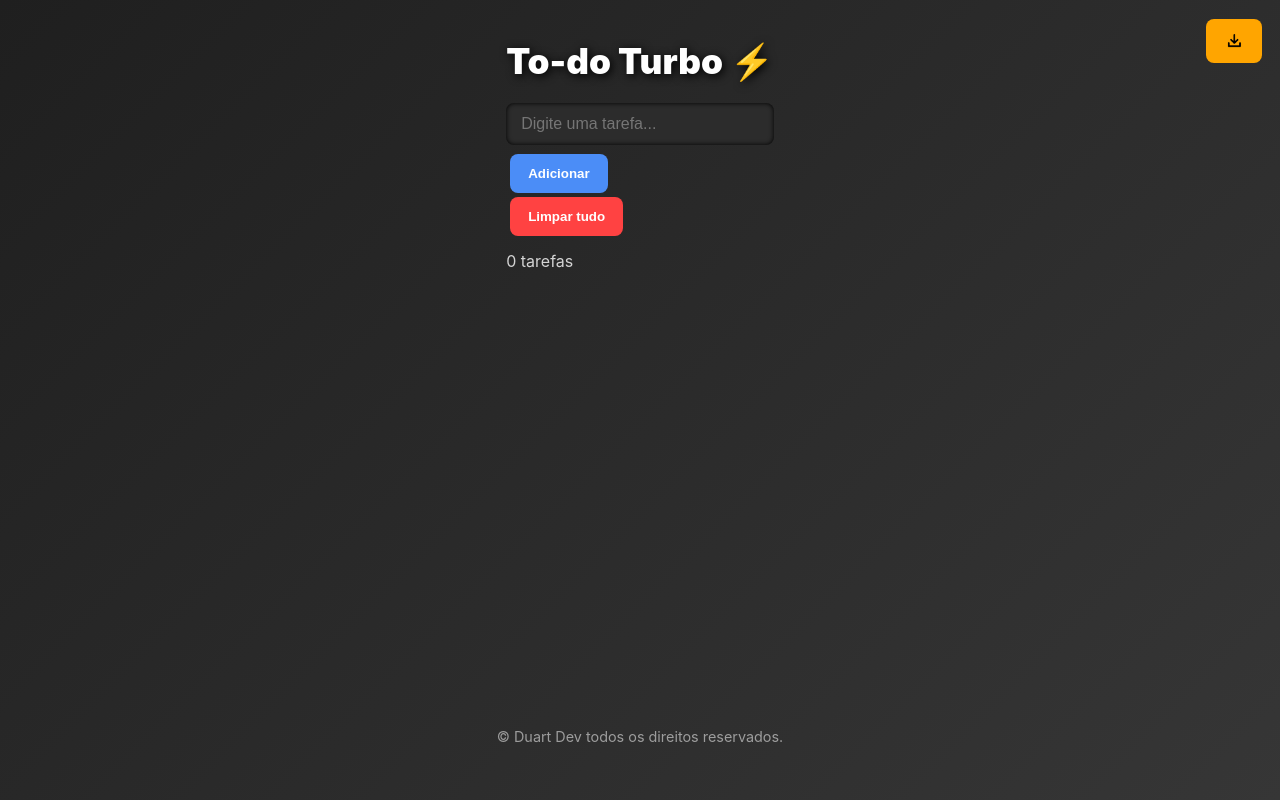
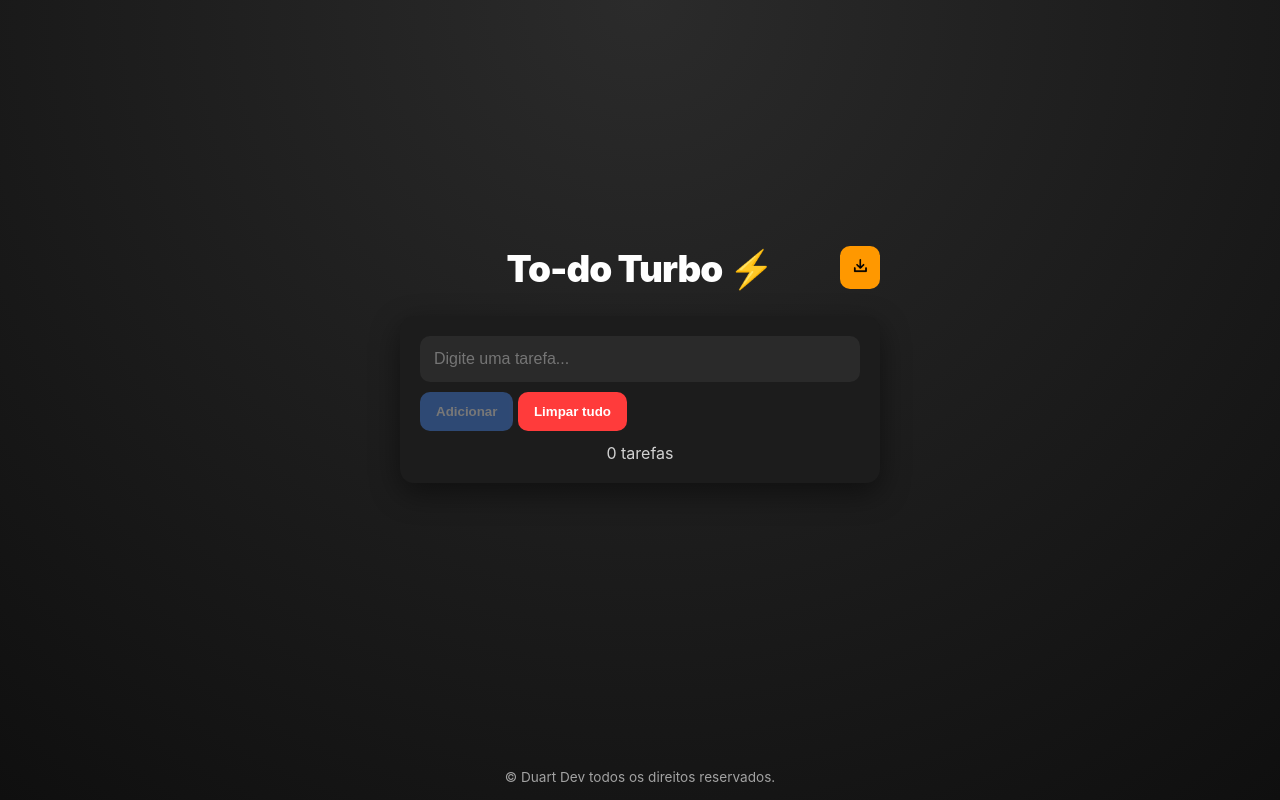
Before and after one commit to duartdevv/TURBO-TO-DO-LIST, a plain HTML site: page index.html in a window 1280 px wide. Drawn offline with Linux system fonts and the light colour scheme.

Commit message:
Refactor CSS styles and layout
Updated styles for body, header, buttons, and list items.

```diff
--- a/css/styles.css
+++ b/css/styles.css
@@ -5,108 +5,133 @@
 }
 
 body {
-  font-family: "Inter", Arial, sans-serif;
-  background: linear-gradient(135deg, #1f1f1f, #363636);
+  font-family: Inter, Arial, sans-serif;
+  background: radial-gradient(circle at top, #2b2b2b, #0f0f0f);
   color: #fff;
-  padding: 40px;
+  min-height: 100vh;
   display: flex;
   flex-direction: column;
-  min-height: 100vh;
+}
+
+.app {
+  width: 100%;
+  max-width: 520px;
+  margin: auto;
+  padding: 40px 20px;
+}
+
+header {
+  display: flex;
+  justify-content: center;
   align-items: center;
+  position: relative;
+  margin-bottom: 25px;
 }
 
 h1 {
-  margin-bottom: 20px;
-  font-size: 2.2rem;
+  font-size: 2.3rem;
   font-weight: 900;
-  text-shadow: 2px 2px 10px #000;
-  text-align: center;
+  letter-spacing: -1px;
+}
+
+#btnDownload {
+  position: absolute;
+  right: 0;
+  top: 0;
+  background: #ff9800;
+  border: none;
+  border-radius: 10px;
+  padding: 10px;
+  cursor: pointer;
+  transition: 0.2s;
+}
+
+#btnDownload:hover {
+  transform: translateY(-4px);
+  background: #4b8df7;
+}
+
+#btnDownload img {
+  width: 20px;
+}
+
+.controls {
+  background: #1c1c1c;
+  padding: 20px;
+  border-radius: 14px;
+  box-shadow: 0 10px 30px #0007;
 }
 
 input {
-  padding: 12px 15px;
-  border-radius: 8px;
+  width: 100%;
+  padding: 14px;
+  border-radius: 10px;
   border: none;
-  width: 100%;
-  max-width: 350px;
+  background: #2a2a2a;
+  color: #fff;
   font-size: 1rem;
-  outline: none;
-  background: #2c2c2c;
-  color: #fff;
-  box-shadow: inset 0 0 5px #000;
-  margin-bottom: 5px;
+  margin-bottom: 10px;
 }
 
 button {
-  padding: 12px 18px;
+  padding: 12px 16px;
+  border-radius: 10px;
+  border: none;
+  cursor: pointer;
+  font-weight: bold;
   background: #4b8df7;
   color: #fff;
-  font-weight: bold;
-  border: none;
-  border-radius: 8px;
-  cursor: pointer;
   transition: 0.2s;
-  margin: 4px;
-  display: flex;
 }
 
 button:hover {
-  background: #2f6fe0;
+  opacity: 0.85;
 }
 
-#btnClearAll {
-  background: #ff4242;
+button:disabled {
+  opacity: 0.4;
+  cursor: not-allowed;
 }
 
-#btnClearAll:hover {
-  background: #d83030;
+.danger {
+  background: #ff3b3b;
 }
 
 #stats {
-  margin-top: 15px;
+  margin-top: 12px;
+  text-align: center;
   opacity: 0.8;
 }
 
 ul {
-  padding: 0;
-  margin-top: 20px;
-  width: 100%;
-  max-width: 450px;
   list-style: none;
+  margin-top: 25px;
 }
 
 li {
-  background: #2a2a2a;
+  background: #202020;
   padding: 14px;
-  border-radius: 8px;
-  margin-bottom: 10px;
+  border-radius: 12px;
   display: flex;
-  flex-direction: row;
   align-items: center;
-  justify-content: space-between;
-  transition: 0.2s;
-  box-shadow: 0 2px 6px #0005;
-  gap: 8px;
-}
-
-li:hover {
-  background: #333333;
+  gap: 10px;
+  margin-bottom: 12px;
+  box-shadow: 0 4px 12px #0006;
+  animation: fadeIn 0.25s ease;
 }
 
 li.done {
-  background: #2d5f2d;
+  background: #1f3d1f;
+  color: #caffca;
   text-decoration: line-through;
-  color: #d6ffd6;
 }
 
-.check,
-.remove {
+.check, .remove {
   border: none;
   padding: 8px 12px;
-  font-size: 1rem;
-  border-radius: 6px;
+  border-radius: 8px;
   cursor: pointer;
-  transition: 0.2s;
+  font-weight: bold;
 }
 
 .check {
@@ -114,69 +139,24 @@ li.done {
   margin-left: auto;
 }
 
-.check:hover {
-  background: #009e42;
-}
-
 .remove {
-  background: #ff3b3b;
-}
-
-.remove:hover {
-  background: #d92c2c;
+  background: #ff4242;
 }
 
 footer {
-  width: 100%;
   text-align: center;
-  padding: 15px 0;
-  color: #ccc;
-  font-size: 0.9rem;
-  margin-top: auto;
-  opacity: 0.7;
-}
-#btnDownload {
-  background: #ffa500;
-  position: fixed;
-  right: 14px;
-  top: 15px;
-  transition: 120ms;
-}
-img {
-  width: 20px;
-  height: 20px;
-  transition: 120ms;
-}
-img:hover{
-  opacity: 40%;
-}
-#btnDownload:hover {
-  transform: translateY(-5px);
-  transition: 120ms;
-  background-color: #4b8df7;
-
+  padding: 15px;
+  font-size: 0.85rem;
+  opacity: 0.6;
 }
 
-@media (max-width: 480px) {
-  body {
-    padding: 20px;
+@keyframes fadeIn {
+  from {
+    opacity: 0;
+    transform: translateY(5px);
   }
-
-  h1 {
-    font-size: 1.8rem;
-  }
-
-  ul {
-    max-width: 100%;
-  }
-
-  li {
-    padding: 12px;
-    flex-wrap: wrap;
-  }
-
-  .check,
-  .remove {
-    padding: 8px 10px;
+  to {
+    opacity: 1;
+    transform: translateY(0);
   }
 }
```
